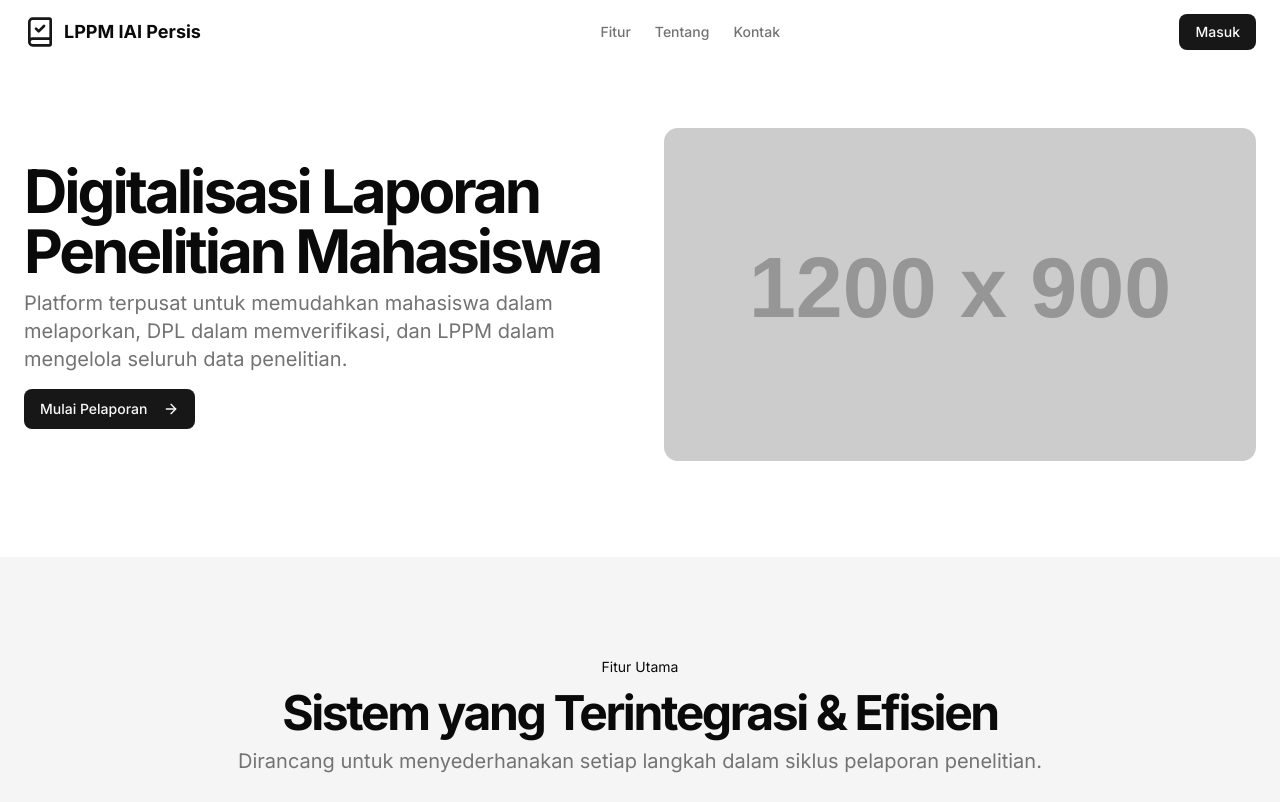
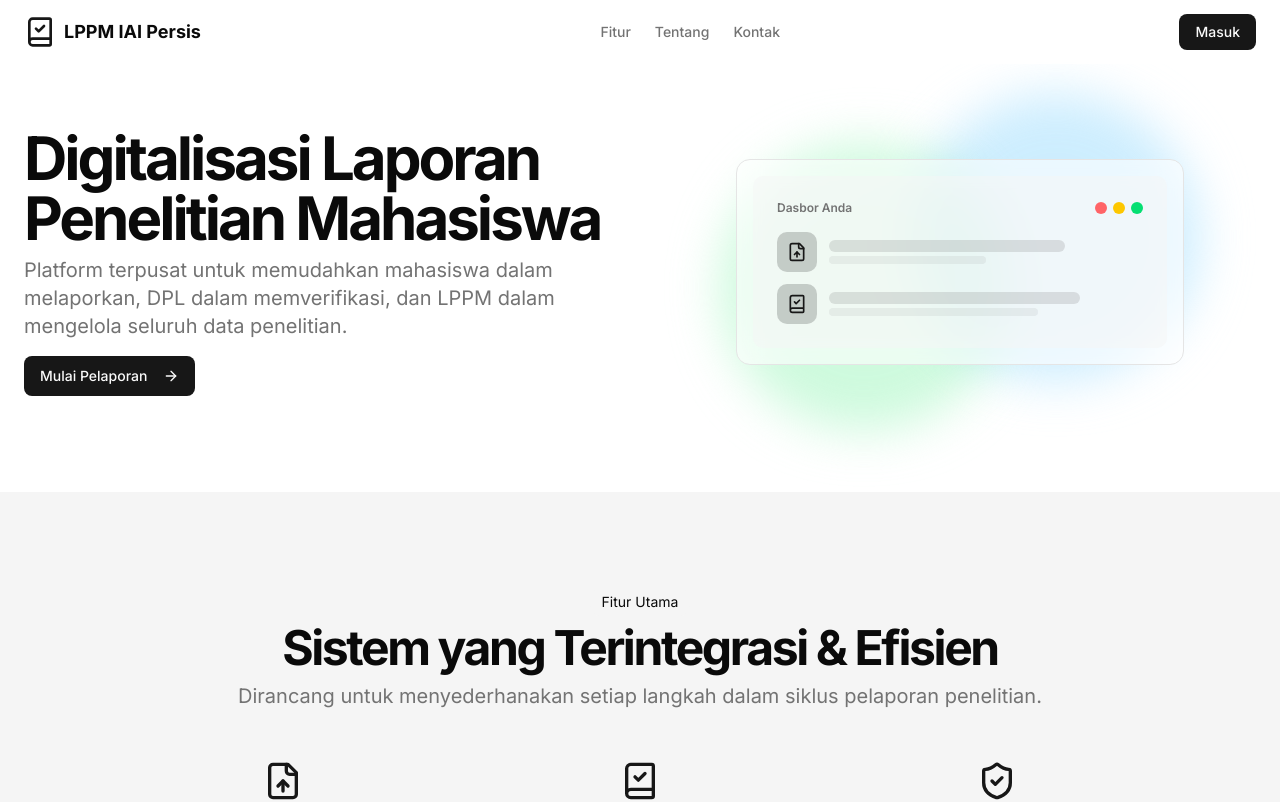
Before and after one commit to suhendararyadi/lppm-iaipi-mhs, a Next.js app: page / in a window 1280 px wide. Shown: the top 802 px of the page. Built offline with nearby package versions, Linux system fonts and the light colour scheme.

Commit message:
Update LandingPage and LoginForm components to replace images with SVG illustrations; modify notification messages for improved clarity.

```diff
--- a/app/page.tsx
+++ b/app/page.tsx
@@ -1,7 +1,7 @@
+"use client"
+
 import Link from 'next/link';
-import Image from 'next/image';
 import { Button } from '@/components/ui/button';
-// import { Card, CardContent, CardHeader, CardTitle, CardDescription } from '@/components/ui/card';
 import { ArrowRight, BookCheck, FileUp, ShieldCheck } from 'lucide-react';
 
 // Komponen untuk Header
@@ -46,13 +46,41 @@ const HeroSection = () => (
             </Link>
           </div>
         </div>
-        <Image
-          src="https://placehold.co/1200x900/e2e8f0/64748b?text=Tampilan+Dasbor"
-          width={600}
-          height={450}
-          alt="Tampilan Dasbor Aplikasi"
-          className="mx-auto aspect-video overflow-hidden rounded-xl object-cover sm:w-full"
-        />
+        {/* Diperbarui: Mengganti gambar dengan ilustrasi SVG */}
+        <div className="flex items-center justify-center">
+            <div className="relative w-full max-w-md">
+                <div className="absolute -top-4 -left-4 w-72 h-72 bg-green-200 rounded-full mix-blend-multiply filter blur-xl opacity-70 animate-blob dark:bg-green-800"></div>
+                <div className="absolute -bottom-4 -right-4 w-72 h-72 bg-sky-200 rounded-full mix-blend-multiply filter blur-xl opacity-70 animate-blob animation-delay-2000 dark:bg-sky-800"></div>
+                <div className="relative p-4 bg-background/60 backdrop-blur-md rounded-xl border">
+                    <div className="p-6 bg-muted/50 rounded-lg">
+                        <div className="flex justify-between items-center mb-4">
+                            <span className="text-xs font-semibold text-muted-foreground">Dasbor Anda</span>
+                            <div className="flex space-x-1.5">
+                                <div className="w-3 h-3 rounded-full bg-red-400"></div>
+                                <div className="w-3 h-3 rounded-full bg-yellow-400"></div>
+                                <div className="w-3 h-3 rounded-full bg-green-400"></div>
+                            </div>
+                        </div>
+                        <div className="space-y-3">
+                            <div className="flex items-center gap-3">
+                                <div className="w-10 h-10 bg-primary/20 rounded-lg flex items-center justify-center"><FileUp className="w-5 h-5 text-primary" /></div>
+                                <div className="flex-1 space-y-1">
+                                    <div className="w-3/4 h-3 bg-muted-foreground/20 rounded-md"></div>
+                                    <div className="w-1/2 h-2 bg-muted-foreground/10 rounded-md"></div>
+                                </div>
+                            </div>
+                            <div className="flex items-center gap-3">
+                                <div className="w-10 h-10 bg-primary/20 rounded-lg flex items-center justify-center"><BookCheck className="w-5 h-5 text-primary" /></div>
+                                <div className="flex-1 space-y-1">
+                                    <div className="w-4/5 h-3 bg-muted-foreground/20 rounded-md"></div>
+                                    <div className="w-2/3 h-2 bg-muted-foreground/10 rounded-md"></div>
+                                </div>
+                            </div>
+                        </div>
+                    </div>
+                </div>
+            </div>
+        </div>
       </div>
     </div>
   </section>
--- a/components/login-form.tsx
+++ b/components/login-form.tsx
@@ -2,7 +2,6 @@
 
 import { useState } from "react"
 import { useRouter } from "next/navigation"
-import Image from "next/image"
 import { ClientResponseError } from 'pocketbase'
 import { cn } from "@/lib/utils"
 import { Button } from "@/components/ui/button"
@@ -10,7 +9,7 @@ import { Card, CardContent } from "@/components/ui/card"
 import { Input } from "@/components/ui/input"
 import { Label } from "@/components/ui/label"
 import { pb } from "@/lib/pocketbase"
-import { Loader2, CheckCircle2 } from "lucide-react" // Diperbarui: Menambahkan ikon CheckCircle2
+import { Loader2, CheckCircle2, BookCheck } from "lucide-react" // Menambahkan ikon BookCheck
 
 export function LoginForm({
   className,
@@ -27,7 +26,7 @@ export function LoginForm({
     e.preventDefault();
     setIsLoading(true);
     setError("");
-    setNotification("Login berhasil! Sedang memuat data..."); // Set notifikasi
+    setNotification("Login berhasil! Sedang mengalihkan ke dasbor...");
 
     try {
       const authData = await pb.collection('users').authWithPassword(email, password);
@@ -106,7 +105,6 @@ export function LoginForm({
                 />
               </div>
 
-              {/* Diperbarui: Menampilkan notifikasi dengan box hijau dan ikon checklist */}
               {notification && (
                 <div className="flex items-center gap-2 rounded-lg border border-green-200 bg-green-50 p-3 text-sm text-green-800 dark:bg-green-950 dark:border-green-800 dark:text-green-200">
                   <CheckCircle2 className="h-5 w-5" />
@@ -164,15 +162,37 @@ export function LoginForm({
               </div>
             </div>
           </form>
-          <div className="bg-muted relative hidden md:block">
-            <Image
-              src="https://placehold.co/800x600/e2e8f0/64748b?text=."
-              alt="Illustrasi Halaman Login"
-              fill
-              style={{ objectFit: 'cover' }}
-              className="dark:brightness-[0.2] dark:grayscale"
-              priority
-            />
+          {/* Diperbarui: Mengganti gambar dengan ilustrasi SVG */}
+          <div className="bg-muted relative hidden h-full w-full items-center justify-center md:flex">
+            <div className="absolute inset-0 bg-gradient-to-br from-green-50 via-slate-50 to-stone-100 dark:from-green-950/20 dark:via-slate-950/50 dark:to-stone-950/50" />
+            <svg
+                className="absolute inset-0 h-full w-full text-slate-200/50 dark:text-slate-800/50"
+                xmlns="http://www.w3.org/2000/svg"
+                width="100%"
+                height="100%"
+            >
+                <defs>
+                <pattern
+                    id="pattern"
+                    width="80"
+                    height="80"
+                    patternUnits="userSpaceOnUse"
+                    patternTransform="rotate(45)"
+                >
+                    <rect width="2" height="80" fill="currentColor" />
+                </pattern>
+                </defs>
+                <rect width="100%" height="100%" fill="url(#pattern)" />
+            </svg>
+            <div className="relative z-10 text-center text-slate-600 dark:text-slate-400">
+                <BookCheck className="mx-auto h-24 w-24 text-primary/50" />
+                <h2 className="mt-4 text-2xl font-semibold">
+                    Sistem Informasi Laporan Penelitian
+                </h2>
+                <p className="mt-2 text-sm">
+                    Institut Agama Islam Persis Garut
+                </p>
+            </div>
           </div>
         </CardContent>
       </Card>
```
